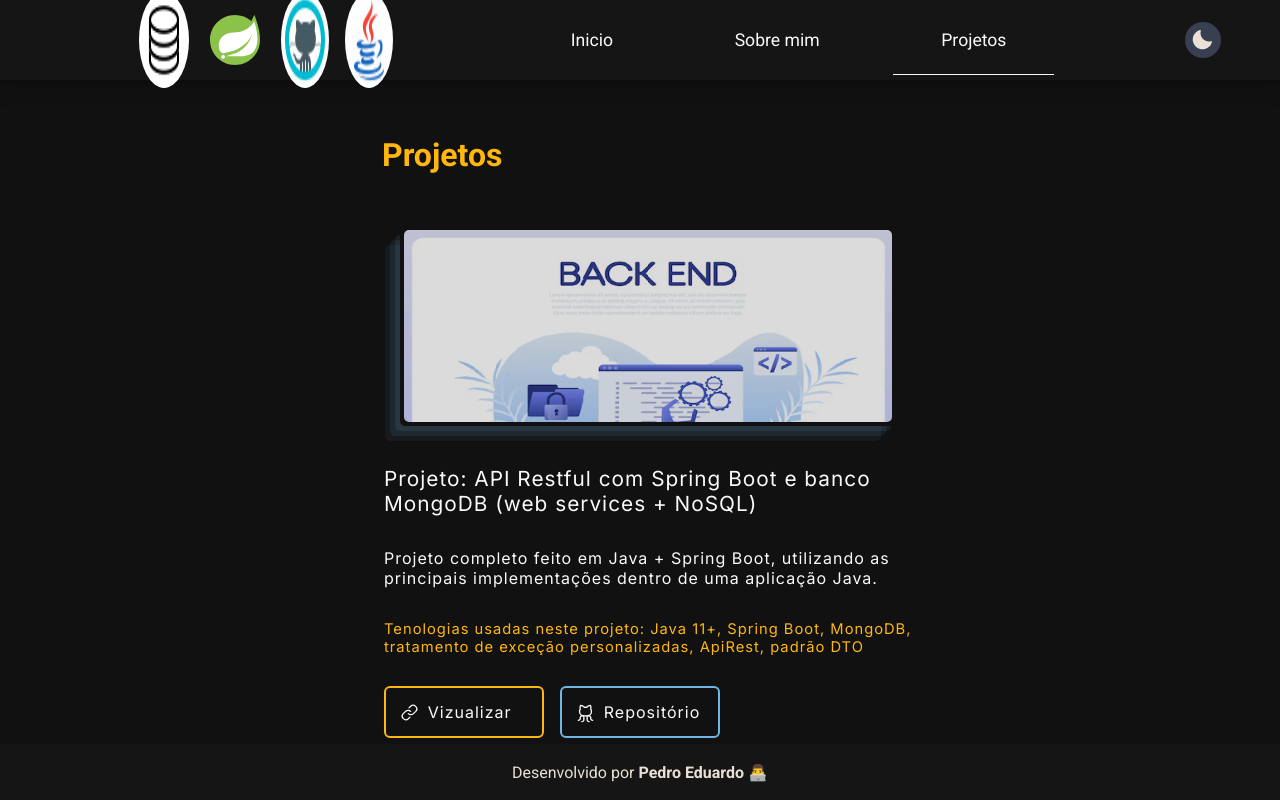
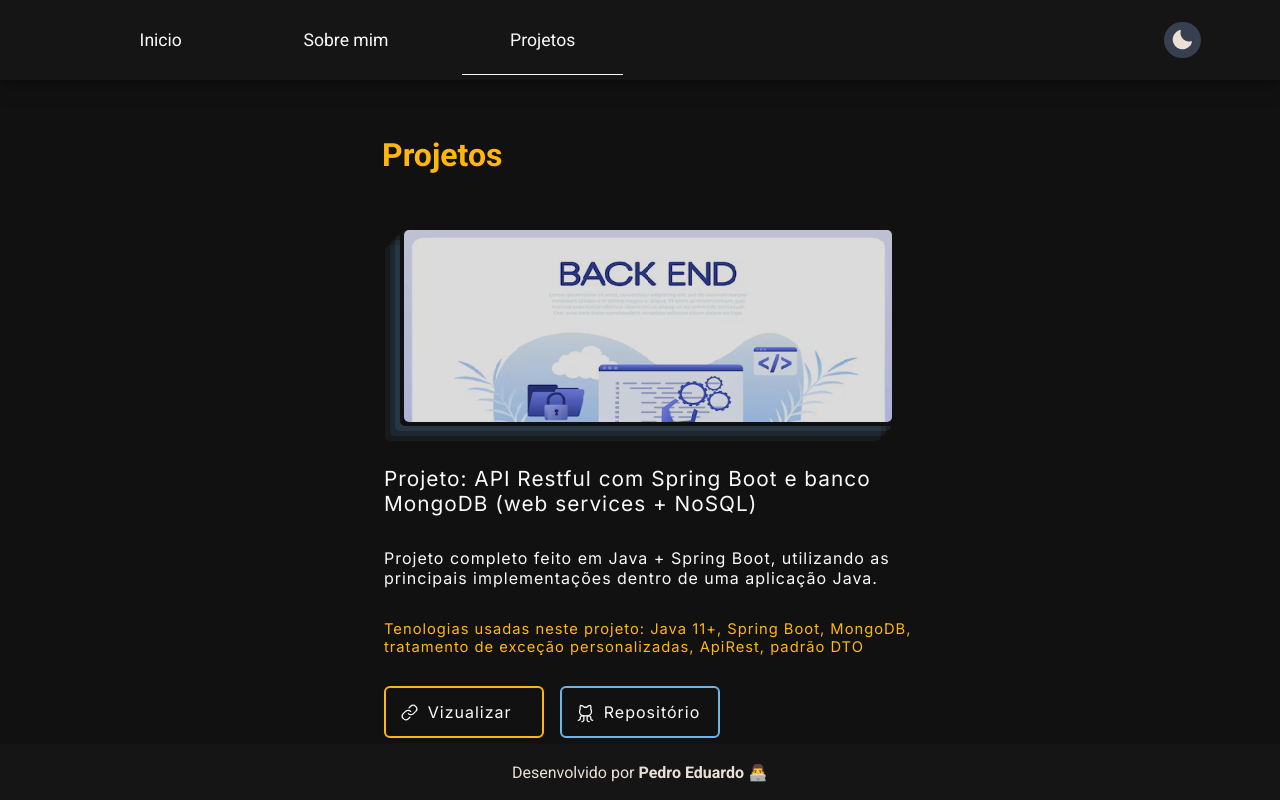
Before and after one commit to pedroeduardobibiano/Portfolio, a React (Vite) app: page /Projeto in a window 1280 px wide. Shown: the top 800 px of the page. Built offline with nearby package versions, Linux system fonts and the light colour scheme.

Commit message:
update tectechnologies

```diff
--- a/src/components/Header/index.tsx
+++ b/src/components/Header/index.tsx
@@ -1,17 +1,12 @@
 import {
   HeaderContainer,
   HeaderGrade,
-  IconContainer,
   LinkBox,
   LinkContainer,
 } from "./styles";
 
 import { NavLink } from "react-router-dom";
 
-import bd from "../../assets/Icons/bd.gif";
-import spring from "../../assets/Icons/spring.svg";
-import java from "../../assets/Icons/java.gif";
-import git from "../../assets/Icons/github.gif";
 
 import { Sun, Moon } from "phosphor-react";
 import { MenuBar } from "./menuBar";
@@ -26,12 +21,6 @@ export function Header({ HandleChangeTheme, theme}: PropsTheme) {
   return (
     <HeaderContainer>
       <HeaderGrade>
-        <IconContainer>
-        <img src={bd} alt="" />
-        <img src={spring} alt="" />
-          <img src={git} alt="" />
-          <img src={java} alt="" />
-        </IconContainer>
         <LinkBox>
           <LinkContainer>
             <NavLink to={"/"}>Inicio</NavLink>
--- a/src/components/Header/styles.ts
+++ b/src/components/Header/styles.ts
@@ -19,6 +19,7 @@ export const HeaderContainer = styled.header`
 
 export const LinkBox = styled.div`
   display: flex;
+  width: 58rem;
 
 `;
 
@@ -51,7 +52,6 @@ export const HeaderGrade = styled.div`
 export const LinkContainer = styled.div`
   padding: 1.5rem 0.8rem;
   cursor: pointer;
-
   font-size: 1.1rem;
   border-bottom: 1px solid transparent;
 
@@ -72,19 +72,3 @@ export const LinkContainer = styled.div`
     transition-delay: 0.1s;
   }
 `;
-
-export const IconContainer = styled.div`
-  margin-left: 5rem;
-  gap: 1rem;
-  display: flex;
-
-  img {
-    border-radius: 50%;
-  }
-`;
-
-
-
-export const ContentMenu = styled.div`
-
-`
--- a/src/pages/Projetos/styles.ts
+++ b/src/pages/Projetos/styles.ts
@@ -26,7 +26,7 @@ export const Title = styled.div`
   margin: 3rem auto 1rem auto;
   padding: 0.5rem;
 
-  @media (max-width: 1376px) {
+  @media (max-width: 1423px) {
     max-width: 580px;
     padding-left: 2rem;
   }
```
